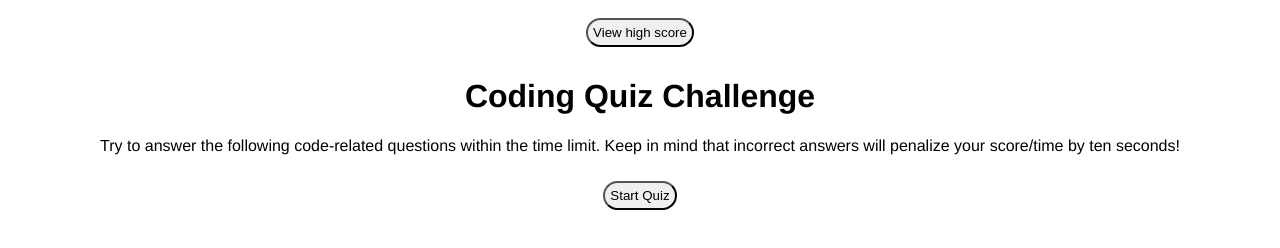
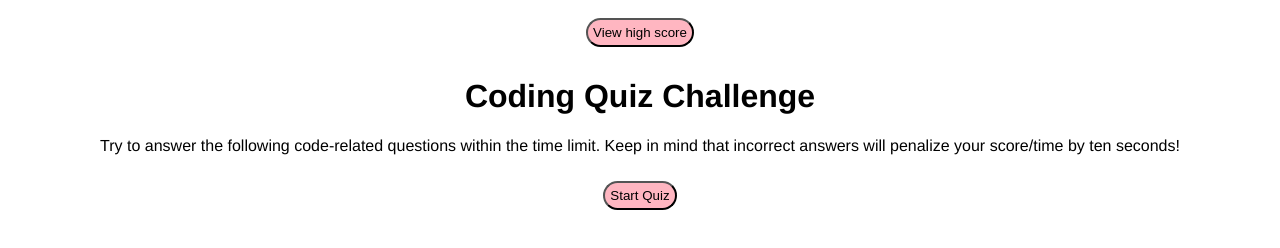
Before and after one commit to njthanhtrang/4.-Web-APIs-Challenge-Code-Quiz, a plain HTML site: page index.html in a window 1280 px wide. Drawn offline with Linux system fonts and the light colour scheme.

Commit message:
added css

```diff
--- a/assets/css/style.css
+++ b/assets/css/style.css
@@ -7,6 +7,7 @@ button {
     padding: 5px;
     margin: 10px;
     border-radius: 30px;
+    background-color: lightpink;
 }
 
 .quiz-container button {
```
Also changed, not shown: assets/js/script.js (+0 -8 lines).
